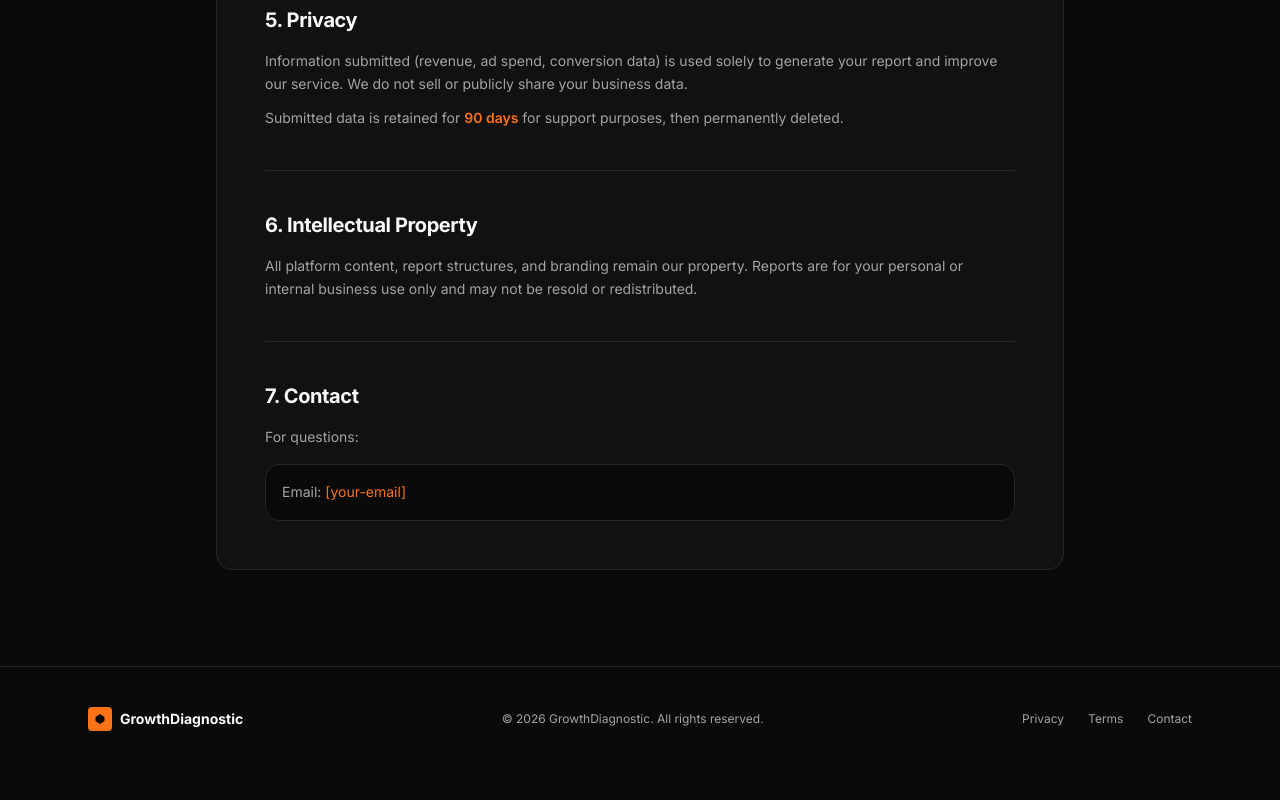
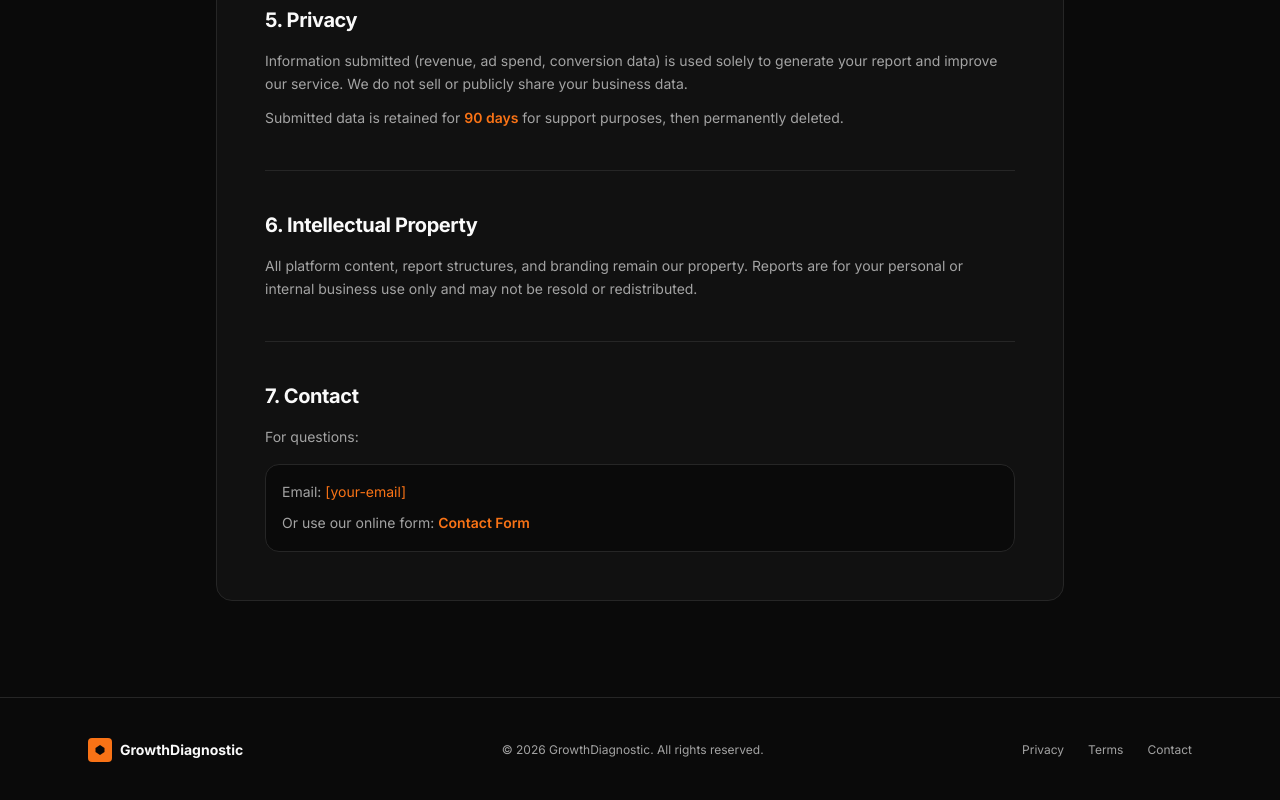
Before and after one commit to 1clipwizard1-bit/growth-diagnostic-site, a React (Vite) app: page /terms in a window 1280 px wide. Shown: the part 1364-2164 px from the top of the page. Before the commit the page ends 2135 px from the top, so only its background shows below. Built offline with nearby package versions, Linux system fonts and the light colour scheme.

Commit message:
feat: add contact form link to terms page

```diff
--- a/src/web/pages/terms.tsx
+++ b/src/web/pages/terms.tsx
@@ -1,4 +1,5 @@
 import React, { useEffect } from "react";
+import { Link } from "wouter";
 import { Nav } from "../components/Nav";
 import { Footer } from "../components/Footer";
 
@@ -146,11 +147,17 @@ export default function TermsPage() {
           <Section title="7. Contact">
             <p>For questions:</p>
             <div
-              className="mt-4 p-4 rounded-xl"
+              className="mt-4 p-4 rounded-xl space-y-2"
               style={{ background: "#0a0a0a", border: "1px solid var(--border)" }}
             >
               <p style={{ color: "var(--muted)" }}>
                 Email: <span style={{ color: "var(--orange)" }}>[your-email]</span>
+              </p>
+              <p style={{ color: "var(--muted)" }}>
+                Or use our online form:{" "}
+                <Link href="/contact" className="transition-colors hover:underline" style={{ color: "var(--orange)", fontWeight: 600 }}>
+                  Contact Form
+                </Link>
               </p>
             </div>
           </Section>
```
